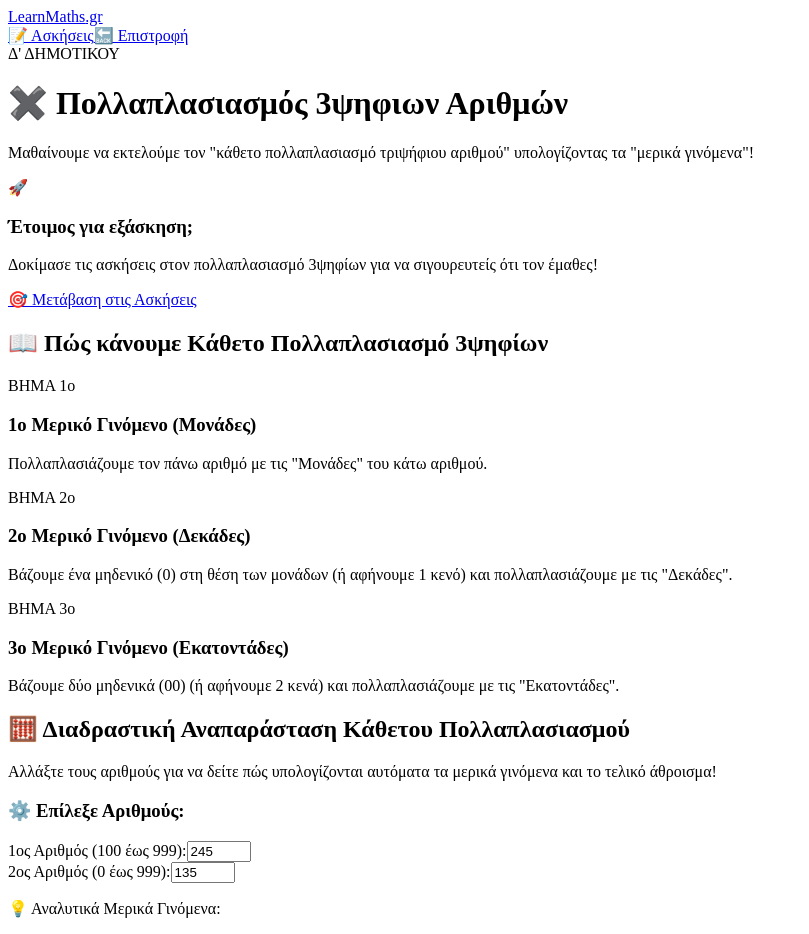
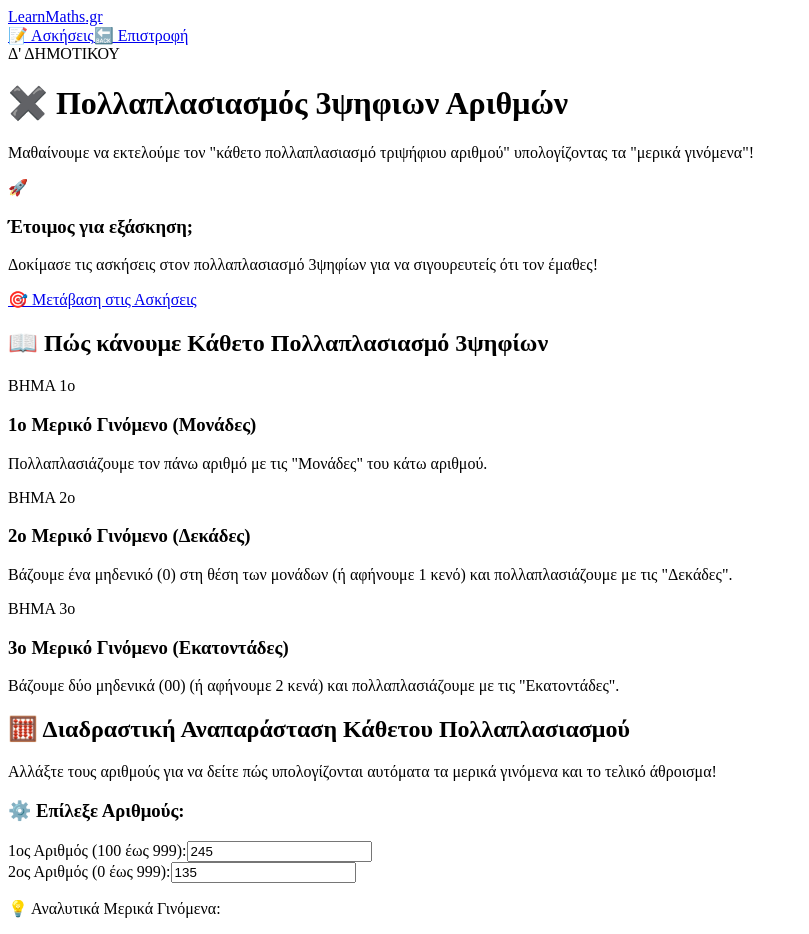
Before and after one commit to gkrimpas-lab/learn-maths-2026, a Next.js app: page /d-dimotikou/21-pollaplasiasmos-3-psifia in a window 1280 px wide. Shown: the top 934 px of the page, without its empty margins (0-809 px from the left). Built offline with nearby package versions, Linux system fonts and the light colour scheme.

Commit message:
Change input type to text for number inputs

```diff
--- a/pages/d-dimotikou/21-pollaplasiasmos-3-psifia.js
+++ b/pages/d-dimotikou/21-pollaplasiasmos-3-psifia.js
@@ -161,19 +161,17 @@ export default function Pollaplasiasmos3PsifiaPage() {
                       1ος Αριθμός (100 έως 999):
                     </label>
                     <input
-                      type="number"
-                      min="100"
-                      max="999"
+                      type="text"
+                      inputMode="numeric"
+                      maxLength={3}
                       autoComplete="off"
                       value={numA}
                       onChange={(e) => {
-                        const val = e.target.value;
-                        if (val === '') {
+                        const digitsOnly = e.target.value.replace(/\D/g, '').slice(0, 3);
+                        if (digitsOnly === '') {
                           setNumA('');
                         } else {
-                          const parsed = Number(val);
-                          if (parsed > 999) setNumA(999);
-                          else setNumA(parsed);
+                          setNumA(Number(digitsOnly));
                         }
                       }}
                       onBlur={() => {
@@ -188,23 +186,21 @@ export default function Pollaplasiasmos3PsifiaPage() {
                       2ος Αριθμός (0 έως 999):
                     </label>
                     <input
-                      type="number"
-                      min="0"
-                      max="999"
+                      type="text"
+                      inputMode="numeric"
+                      maxLength={3}
                       autoComplete="off"
                       value={numB}
                       onChange={(e) => {
-                        const val = e.target.value;
-                        if (val === '') {
+                        const digitsOnly = e.target.value.replace(/\D/g, '').slice(0, 3);
+                        if (digitsOnly === '') {
                           setNumB('');
                         } else {
-                          const parsed = Number(val);
-                          if (parsed > 999) setNumB(999);
-                          else setNumB(parsed);
+                          setNumB(Number(digitsOnly));
                         }
                       }}
                       onBlur={() => {
-                        if (numB === '' || numB < 0) setNumB(0);
+                        if (numB === '') setNumB(0);
                       }}
                       className="w-full p-3 rounded-xl border border-gray-300 font-mono font-bold text-lg focus:ring-2 focus:ring-emerald-500 focus:outline-none"
                     />
@@ -219,7 +215,7 @@ export default function Pollaplasiasmos3PsifiaPage() {
                 </div>
               </div>
 
-              {/* ΟΠΤΙΚΟΠΟΙΗΣΗ ΚΑΘΕΤΗΣ ΠΡΑΞΗΣ (ΜΕ ΑΠΟΛΥΤΗ ΣΤΟΙΧΙΣΗ ΔΕΞΙΑ) */}
+              {/* ΟΠΤΙΚΟΠΟΙΗΣΗ ΚΑΘΕΤΗΣ ΠΡΑΞΗΣ */}
               <div className="bg-slate-900 text-white p-8 rounded-3xl shadow-xl font-mono flex flex-col items-center justify-center space-y-2">
                 <div className="w-52 text-right space-y-2">
 
```
